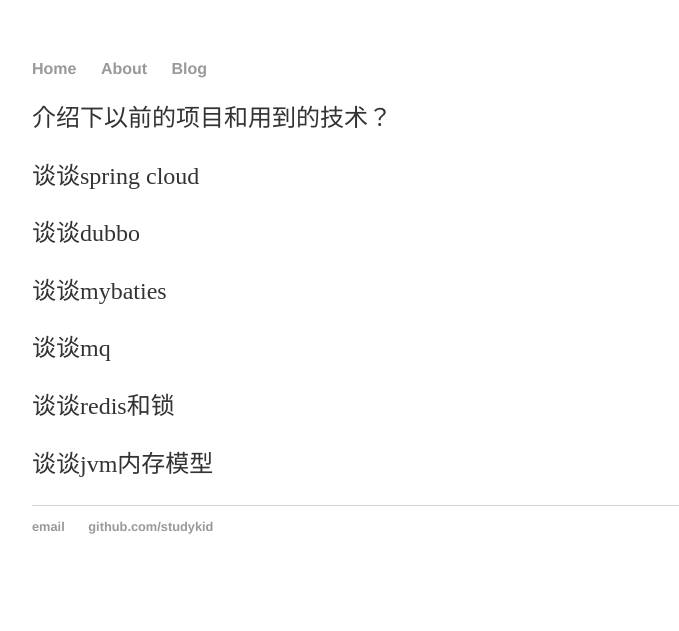
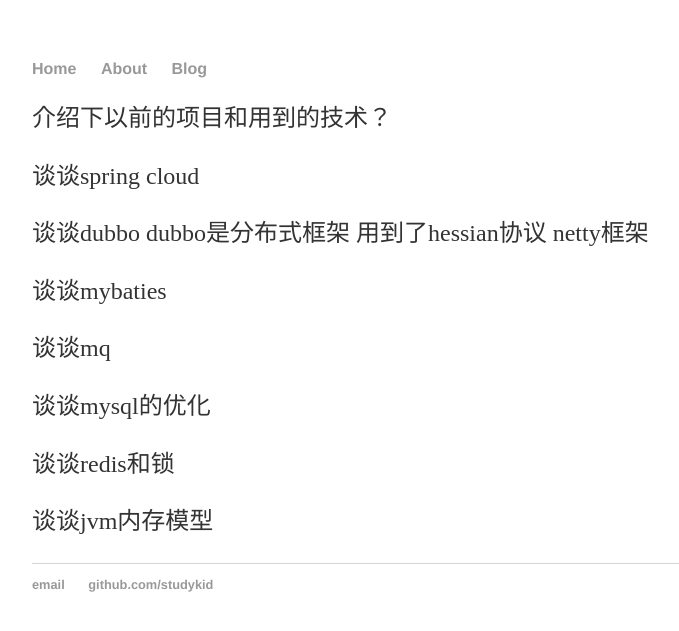
Before and after one commit to studykid/studykid.github.io, a Jekyll site: the page built from _posts/2020-03-18-面试.md, in a window 1280 px wide. Shown: the top 631 px of the page, without its empty margins (160-839 px from the left). Built offline with Jekyll 4.4.1, drawn with Linux system fonts in a browser that asks for light colours; our own code applies the rules of GitHub Pages for plain Markdown files.

Commit message:
Update 2020-03-18-面试.md

```diff
--- a/_posts/2020-03-18-面试.md
+++ b/_posts/2020-03-18-面试.md
@@ -3,11 +3,15 @@
 谈谈spring cloud
 
 谈谈dubbo
+dubbo是分布式框架
+用到了hessian协议 netty框架
 
 谈谈mybaties
 
 谈谈mq
 
+谈谈mysql的优化
+
 谈谈redis和锁
 
 谈谈jvm内存模型
```
